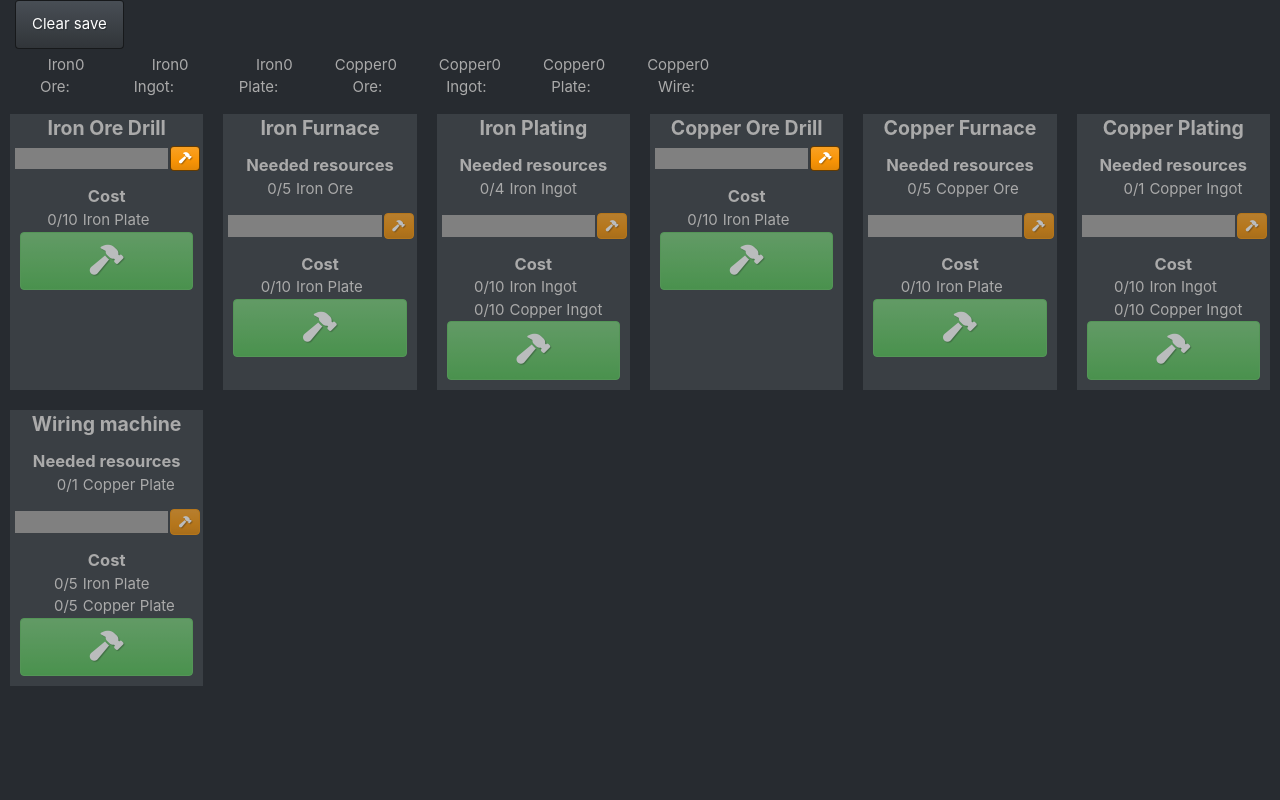
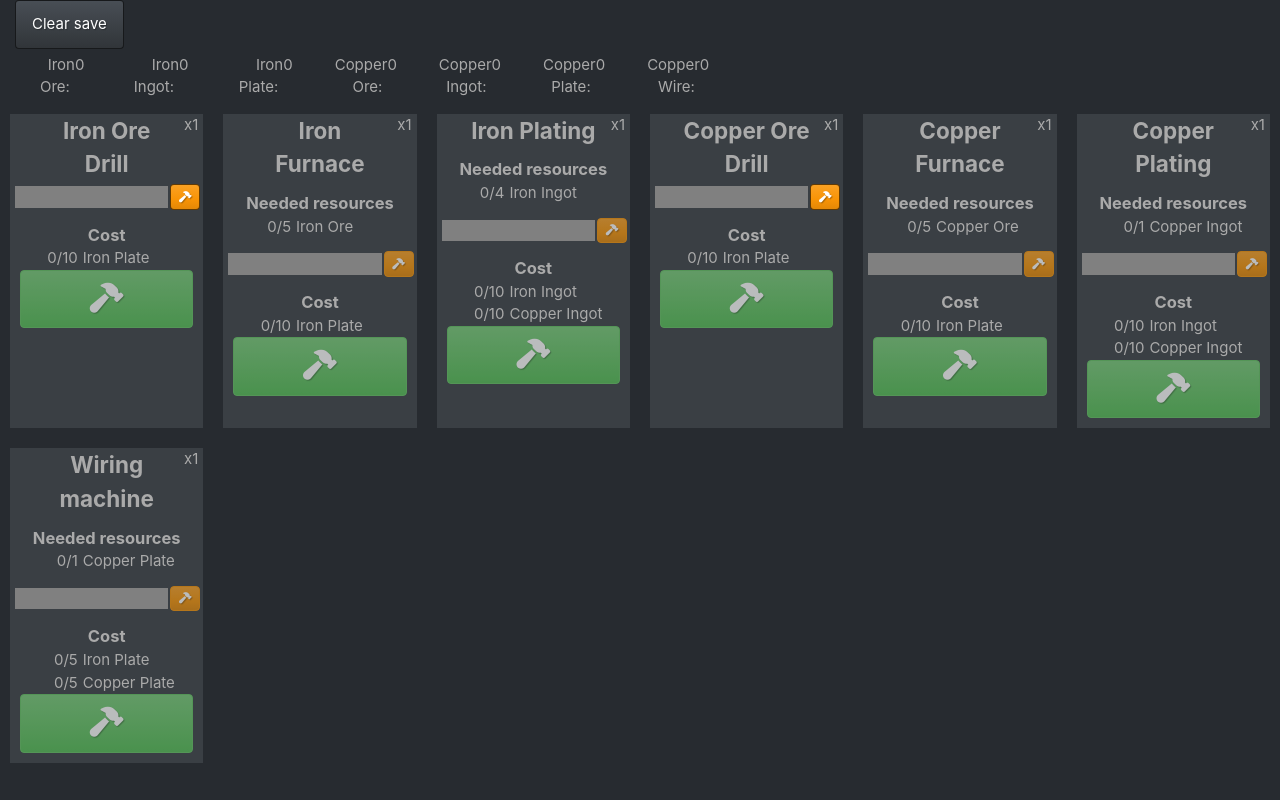
Before and after one commit to charlesbl/factory-game, a React (Create React App) app: page / in a window 1280 px wide. Built offline with nearby package versions, Linux system fonts and the light colour scheme.

Commit message:
add machine count

```diff
--- a/src/Views/MachineTypeView.js
+++ b/src/Views/MachineTypeView.js
@@ -24,16 +24,20 @@ class MachineTypeView extends React.Component {
     }
 
     render() {
+        var machinesOfType = this.props.factory.getMachinesOfType(this.props.craft);
         var availableResources = this.props.craft.output.input.length > 0 ?
             <div className="available-resources">
                 <div className="subtitle">Needed resources</div>
                 {this.props.craft.output.input.map((itemStack => this.renderAvailableResources(itemStack)))}
             </div> : "";
         return (
-            <div className="machineType">
-                <div className="name">{this.props.craft.name}</div>
+            <div className="machine-type">
+                <div className="machine-type-header">
+                    <div className="name">{this.props.craft.name}</div>
+                    <div className="machine-count">x{machinesOfType.length}</div>
+                </div>
                 {availableResources}
-                {this.props.factory.getMachinesOfType(this.props.craft).map((machine) => this.renderMachine(machine))}
+                {machinesOfType.map((machine) => this.renderMachine(machine))}
                 <div className="add-machine">
                     <div className="subtitle">Cost</div>
                     {this.props.craft.input.map((itemStack => this.renderAvailableResources(itemStack)))}
--- a/src/css/MachineType.css
+++ b/src/css/MachineType.css
@@ -1,12 +1,8 @@
-.machineType {
+.machine-type {
     width: 100%;
     height: 100%;
     background-color: #3A3F44;
     text-align: center;
-}
-.name {
-    font-size: 1.3em;
-    font-weight: bold;
 }
 .available-resources {
     margin: 10px;
@@ -25,3 +21,18 @@
     width: 100%;
     padding: 10px;
 }
+.machine-type-header {
+    display: inline-grid;
+    width: 100%;
+    grid-template-columns: 2em auto 2em;
+}
+.name {
+    font-size: 1.5em;
+    font-weight: bold;
+    grid-column: 2 / 3;
+}
+.machine-count {
+    grid-column: 3 / 4;
+    text-align: end;
+    padding: 0 5px 0 0;
+}
```
